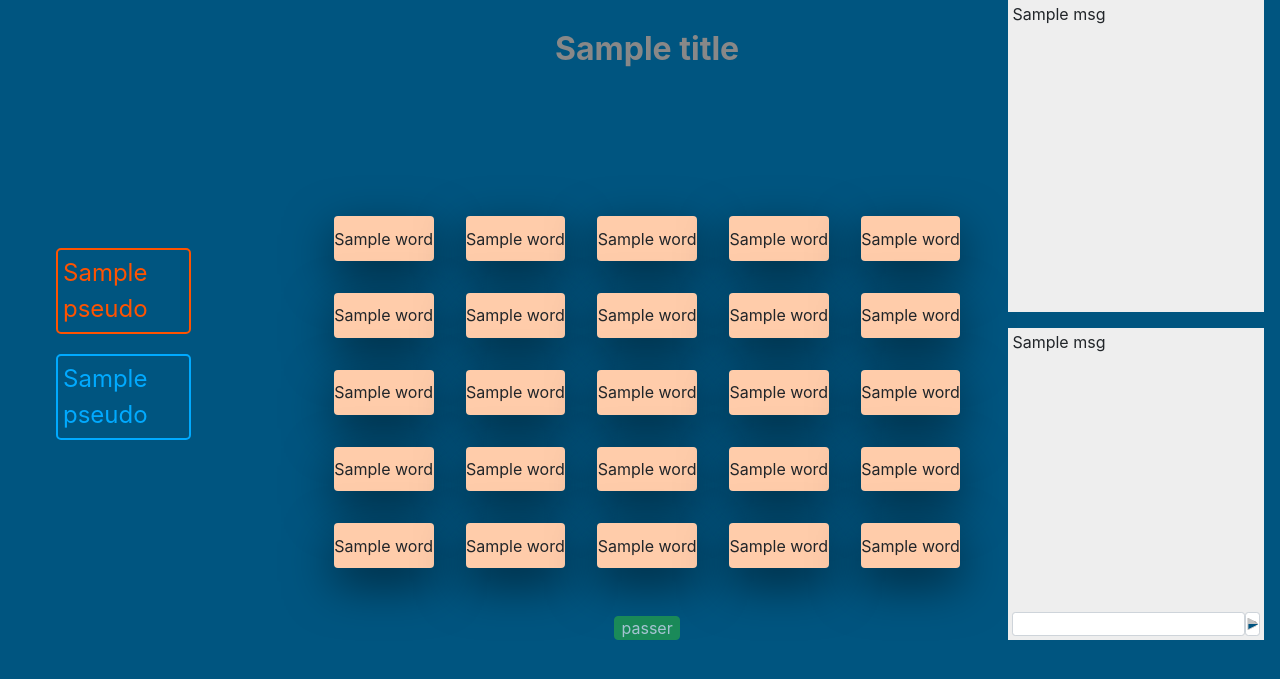
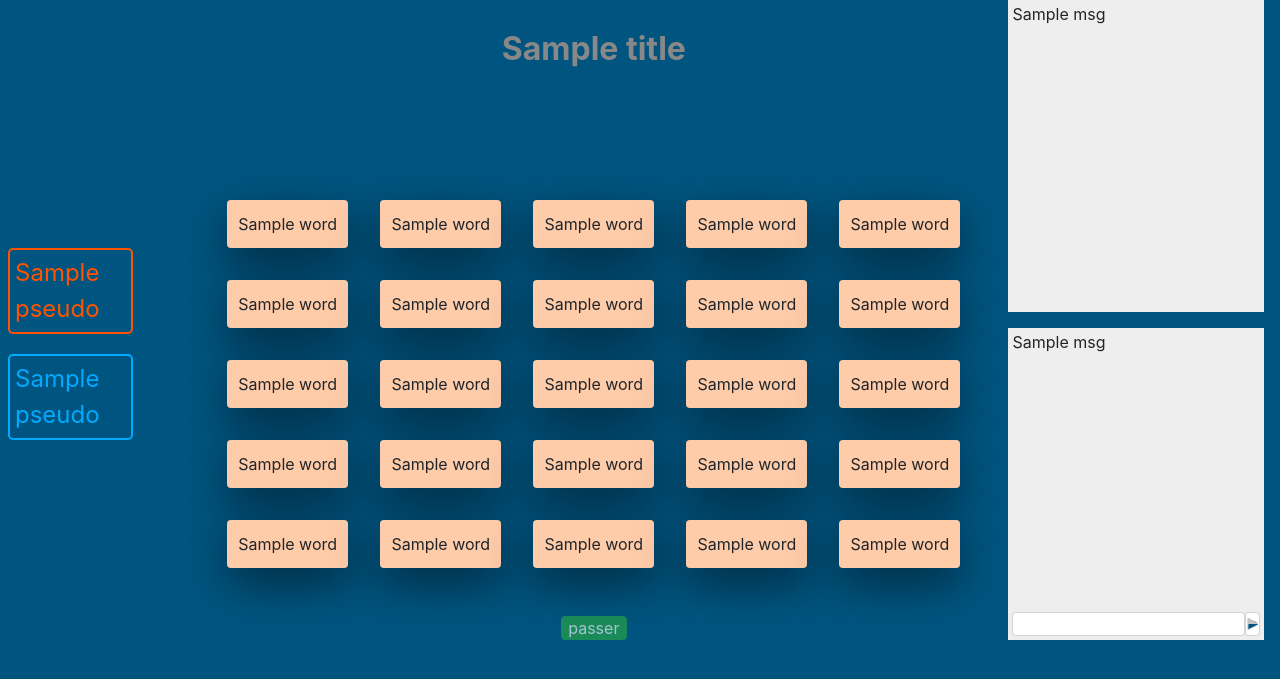
Before and after one commit to GChalony/CodeName, a Flask app: template templates/grid.html in a window 1280 px wide. Shown: the top 679 px of the page. Run offline with Flask 2, Linux system fonts and the light colour scheme; the template is opened without the code that fills it: most values are stand-ins (such as "Sample title", 1, 10 or a date in 2020); some libraries are stand-ins or nearby versions.

Commit message:
Handle pseudo with max size of 10

```diff
--- a/static/css/grid.css
+++ b/static/css/grid.css
@@ -23,19 +23,20 @@ h1
     flex-direction: column;
     flex: 1 0 auto;
     align-self: center;
+    width: 14%;
 }
 .pseudo
 {
-    margin: 10px 40px;
+    margin: 10px 0;
     font-size: 1.5em;
     border: solid 2px;
     border-radius: 5px;
     padding: 5px;
-    width: 50%;
+    width: 70%;
 }
 .current-player
 {
-    margin-left: 50px;
+    margin-left: 40px;
 }
 .pseudo[data-team="1"]
 {
--- a/templates/grid.html
+++ b/templates/grid.html
@@ -12,7 +12,7 @@
 </head>
 <body>
     <div id="container">
-        <div id="players" class="mx-3 mt-5">
+        <div id="players" class="mx-2 mt-5">
             {% for i in [1, 2] %}
                 {% for player in teams[i-1] %}
                 <span
@@ -44,7 +44,7 @@
                 {% endfor %}
             </table>
 
-            <div>
+            <div id="control_panel">
                 {% if is_spy %}
                 <form id="controls" class="form-inline flex-nowrap justify-content-center">
                     <input id="hint" class="form-control form-control-sm" type="text">
@@ -58,6 +58,7 @@
                 <div class="d-flex justify-content-center">
                     <input id="pass"  class="btn btn-success form-control-sm" type="submit" value="passer" disabled>
                 </div>
+
                 {% endif %}
             </div>
         </div>
--- a/templates/index.html
+++ b/templates/index.html
@@ -11,7 +11,7 @@
 
 <div id="pseudo-container">
     <label class="inputs">Pseudo :</label>
-    <input type="text" class="inputs" id="pseudo-input" placeholder="Inscris ton pseudo">
+    <input type="text" class="inputs" id="pseudo-input" placeholder="Inscris ton pseudo" maxlength="10">
 </div>
 <div id="avatar-container">
     <div id="avatar">
```
